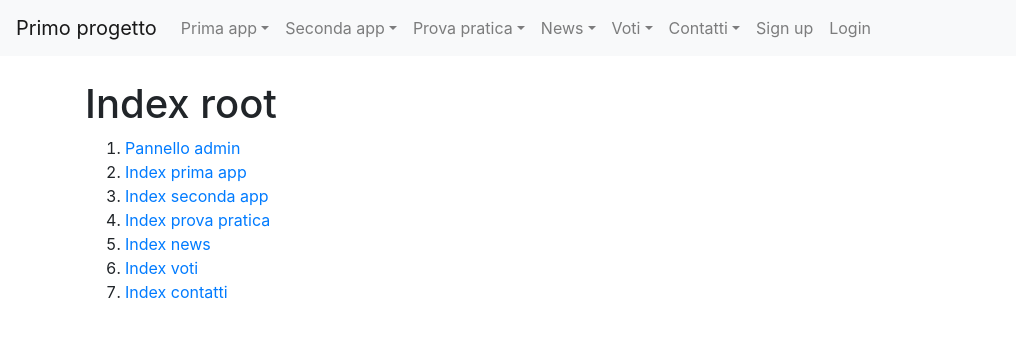
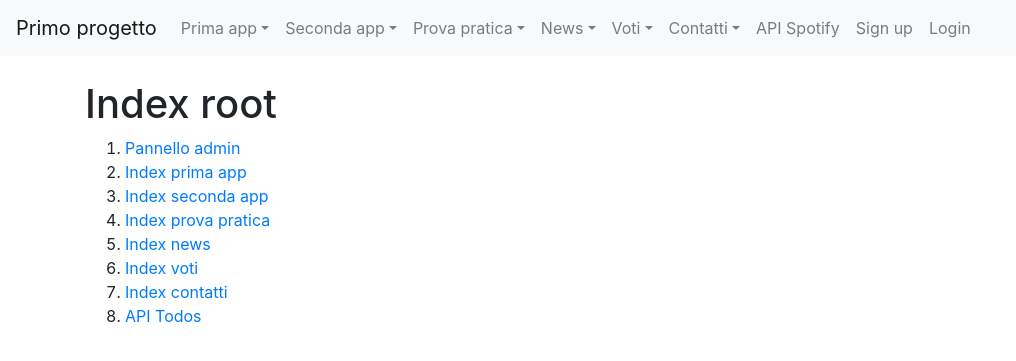
Before and after one commit to LilBresss/primo_progetto, a Django app: page / in a window 1280 px wide. Shown: the top 361 px of the page, without its empty margins (0-1016 px from the left). Run offline with Django 5.2, Linux system fonts and the light colour scheme.

Commit message:
Passo 26 : Utilizzo API Todos

```diff
--- /dev/null
+++ b/api/urls.py
@@ -0,0 +1,7 @@
+from django.urls import path
+from .views import todos_view
+
+app_name="api"
+urlpatterns=[
+    path('todos', todos_view, name='todos')
+]
--- a/primo_progetto/urls.py
+++ b/primo_progetto/urls.py
@@ -21,12 +21,13 @@ from primo_progetto.views import index_root
 urlpatterns = [
     path('admin/', admin.site.urls),
     path('',include("prima_app.urls",namespace="prima_app")),
-    path('', index_root, name='index_generale'),
+    path('',index_root, name='index_generale'),
     path('',include("seconda_app.urls",namespace="seconda_app")),
     path('',include("prova_pratica_0.urls",namespace="prova_pratica_0")),
     path('',include("news.urls",namespace="news")),
     path('',include("voti.urls",namespace="voti")),
     path('',include("forms_app.urls",namespace="forms_app")),
     path('accounts/', include('django.contrib.auth.urls')),
-    path('accounts/', include('accounts.urls'))
+    path('accounts/', include('accounts.urls')),
+    path('api/',include("api.urls",namespace="api"))
 ]
--- a/templates/base.html
+++ b/templates/base.html
@@ -81,6 +81,10 @@
             </div>
           </li>
 
+          <li class="nav-item">
+            <a class="nav-link" href="{% url 'api:todos' %}">API Spotify</a>
+          </li>
+
           <li class="nav-item dropdown">
             {% if request.user.is_authenticated %}
               <li class="nav-item dropdown">
@@ -104,6 +108,7 @@
                 <a class="nav-link" href="{% url 'login' %}">Login</a>
               </li>
             {% endif %}
+          </li>
           </li>
         </ul>
       </div>
--- a/templates/index_generale.html
+++ b/templates/index_generale.html
@@ -11,5 +11,6 @@
         <li><a href="{% url 'news:index'%}">Index news</a></li>
         <li><a href="{% url 'voti:index'%}">Index voti</a></li>
         <li><a href="{% url 'forms_app:index'%}">Index contatti</a></li>
+        <li><a href="{% url 'api:todos'%}">API Todos</a></li>
     </ol>
 {%endblock content%}
```
Also changed, not shown: api/templates/todos.html (added, +26 -0 lines).
